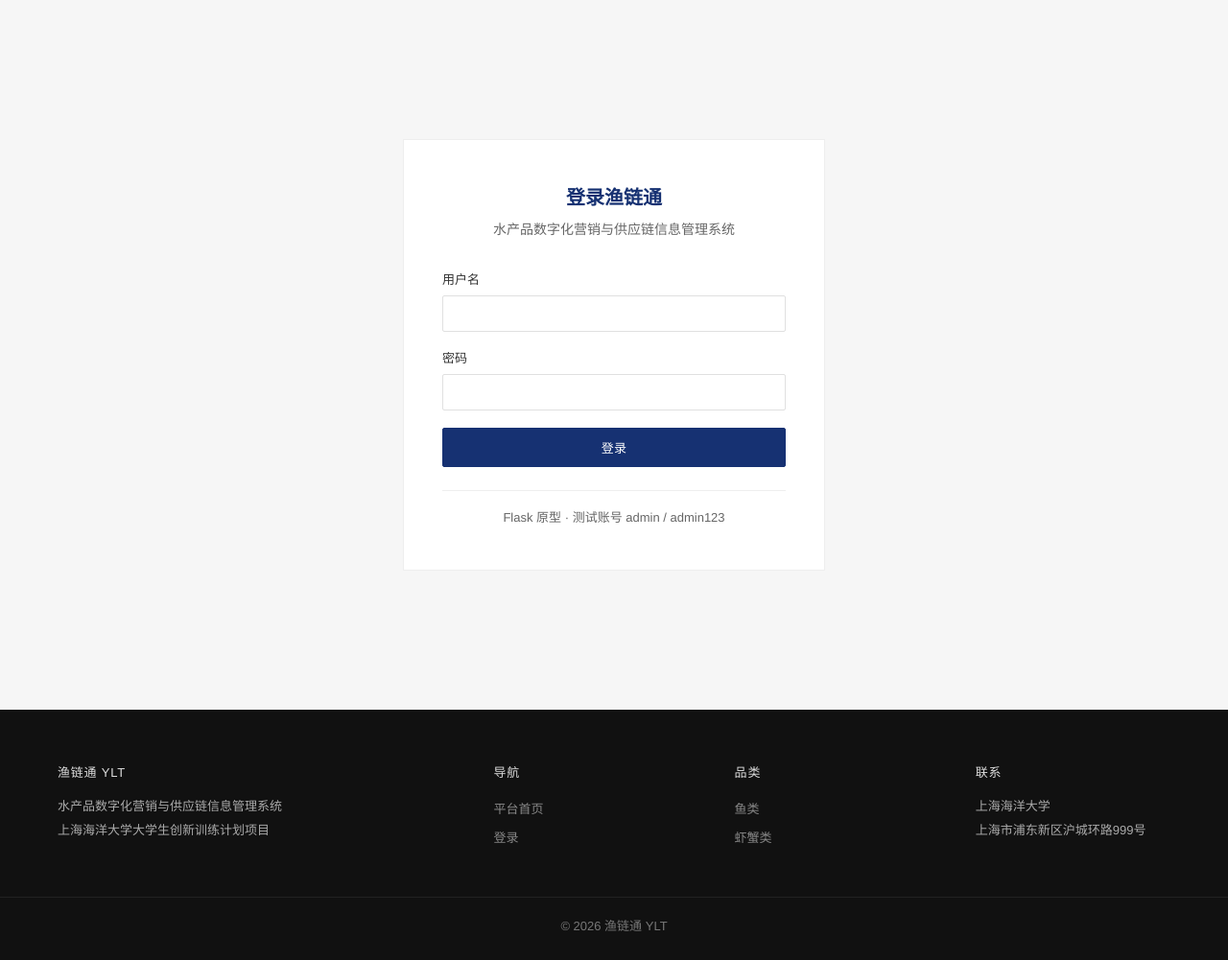
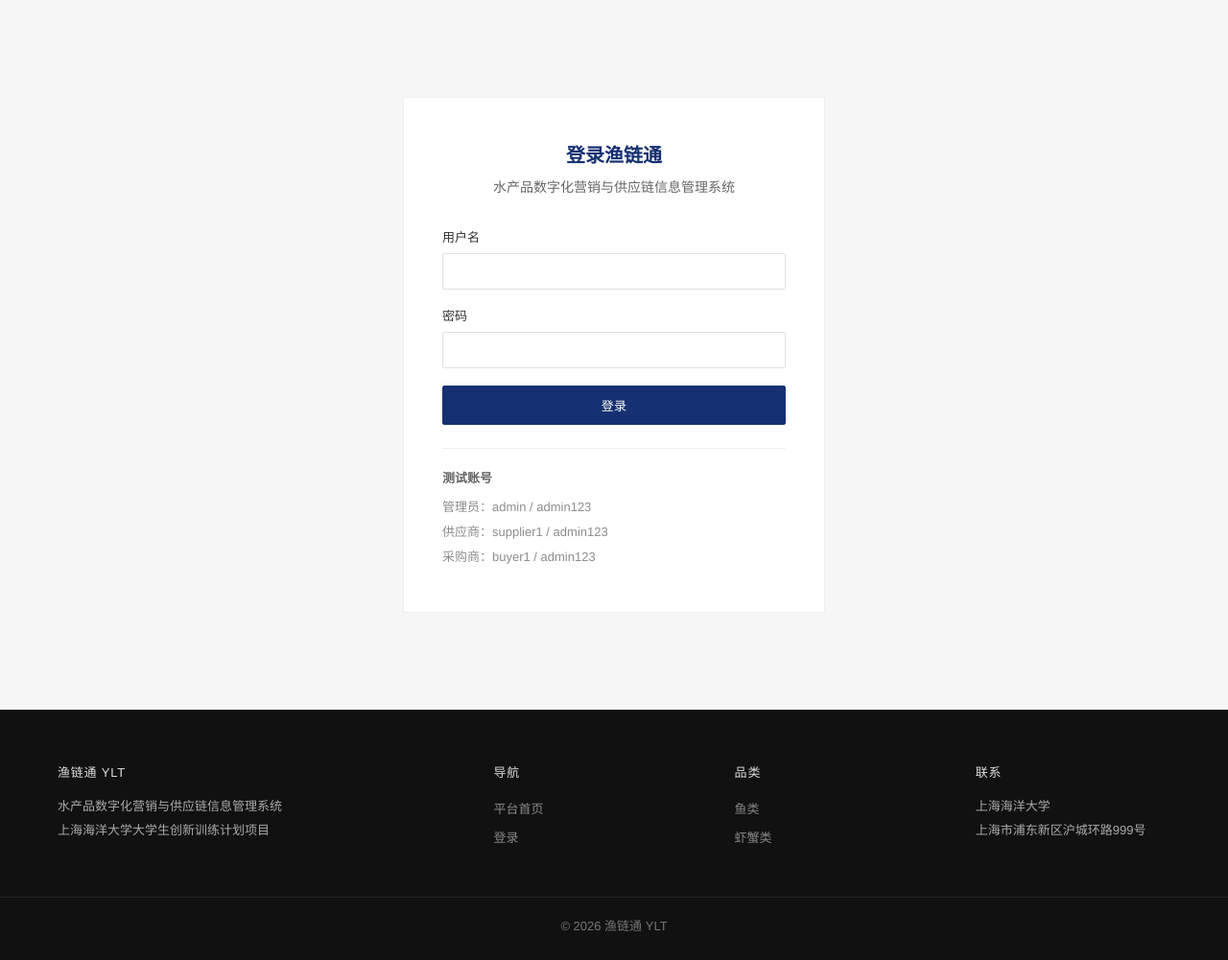
Before and after one commit to zyh124/yuliantong, a Flask app: page /login in a window 1280 px wide. Shown: the part 61-1062 px from the top of the page at 96% size. Run offline with Flask 3, Linux system fonts and the light colour scheme.

Commit message:
登录页显示完整测试账号

```diff
--- a/templates/login.html
+++ b/templates/login.html
@@ -10,7 +10,12 @@
             <div class="form-group"><label>密码</label><input type="password" name="password" required></div>
             <button type="submit" class="btn btn-primary btn-block">登录</button>
         </form>
-        <div class="auth-footer"><p>Flask 原型 &middot; 测试账号 admin / admin123</p></div>
+        <div class="auth-footer" style="text-align:left;line-height:2">
+  <p style="font-weight:600;margin-bottom:4px">测试账号</p>
+  <p style="font-size:13px;color:var(--text-light)">管理员：admin / admin123</p>
+  <p style="font-size:13px;color:var(--text-light)">供应商：supplier1 / admin123</p>
+  <p style="font-size:13px;color:var(--text-light)">采购商：buyer1 / admin123</p>
+</div>
     </div>
 </div>
 {% endblock %}
```
